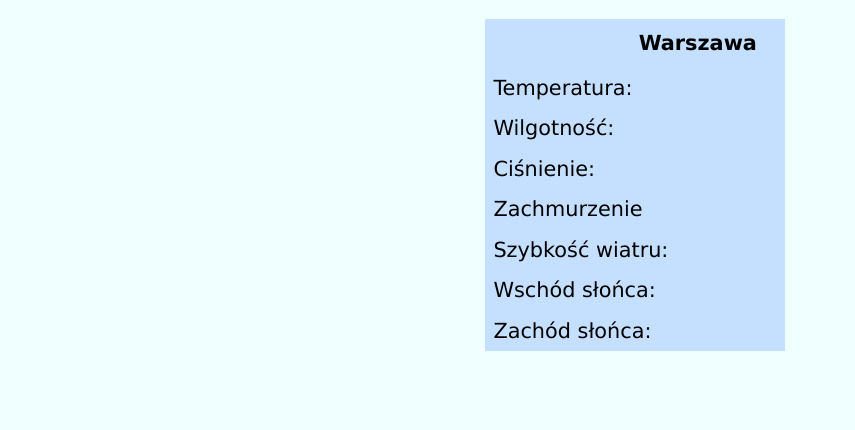
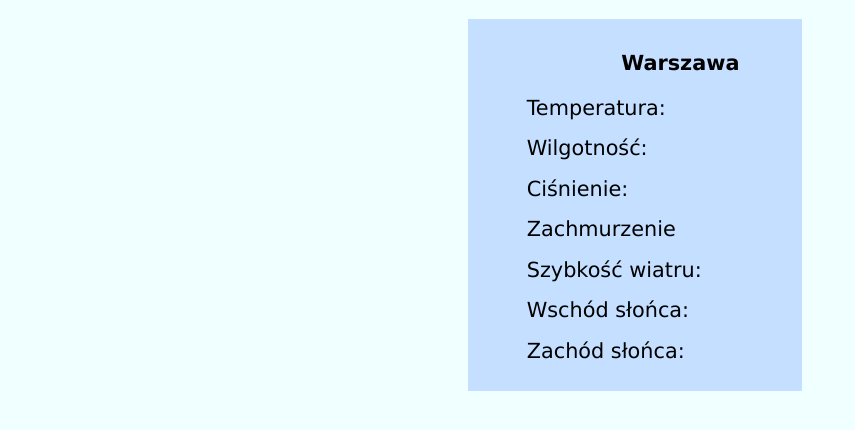
Before and after one commit to iska000s/Weather, a plain HTML site: page index.html in a window 1280 px wide. Shown: the part 70-500 px from the top of the page, without its empty margins (0-855 px from the left). Drawn offline with Linux system fonts and the light colour scheme.

Commit message:
html - changes styles

```diff
--- a/index.html
+++ b/index.html
@@ -29,10 +29,12 @@
             display: flex;
             flex-direction: column;
             min-width: 300px;
+            padding-block: 20px;
+            padding-inline: 50px;
         }
         .table-head{
-            width: 100%;
             font-weight: bold;
+            justify-content: space-between;
         }
         .table-head td{
             padding: 0.5em;
```
